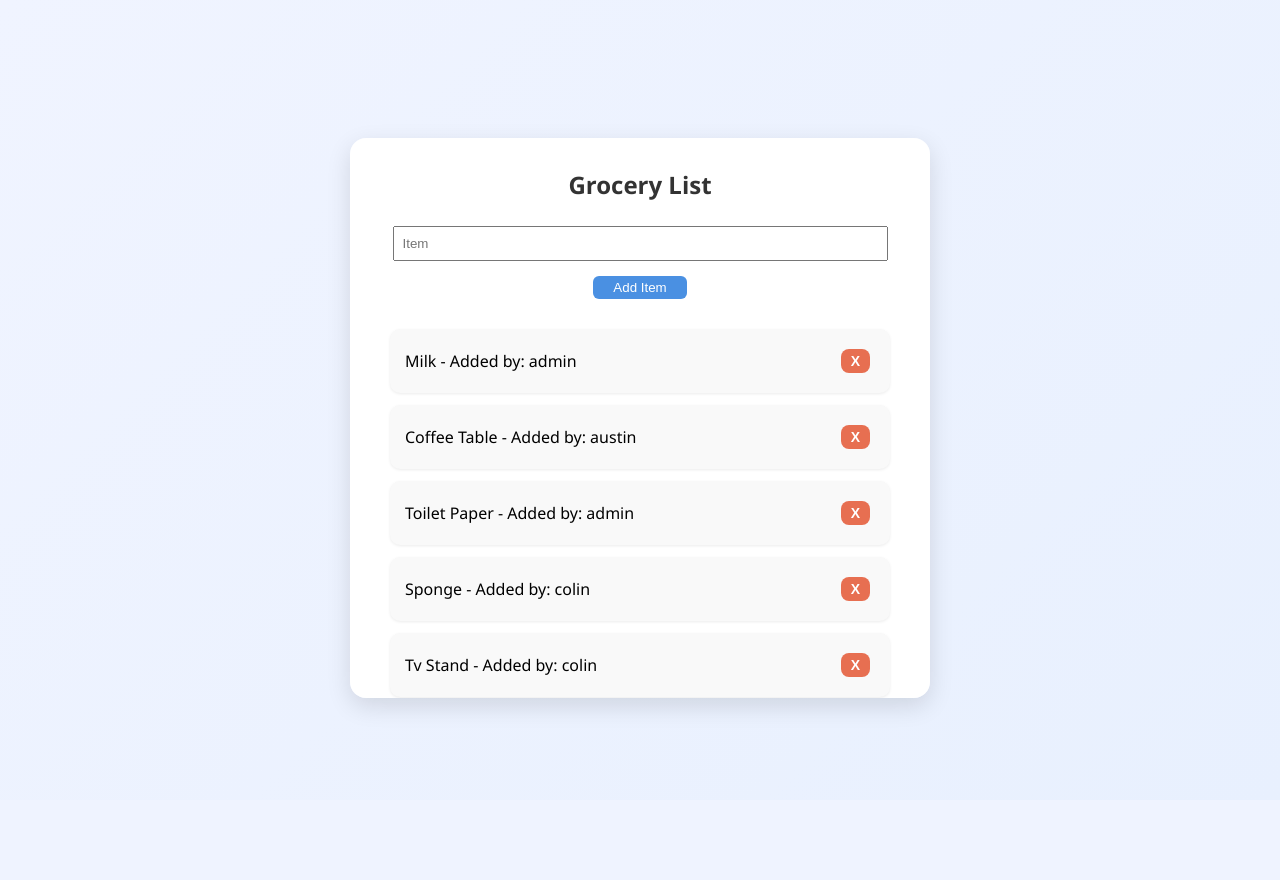
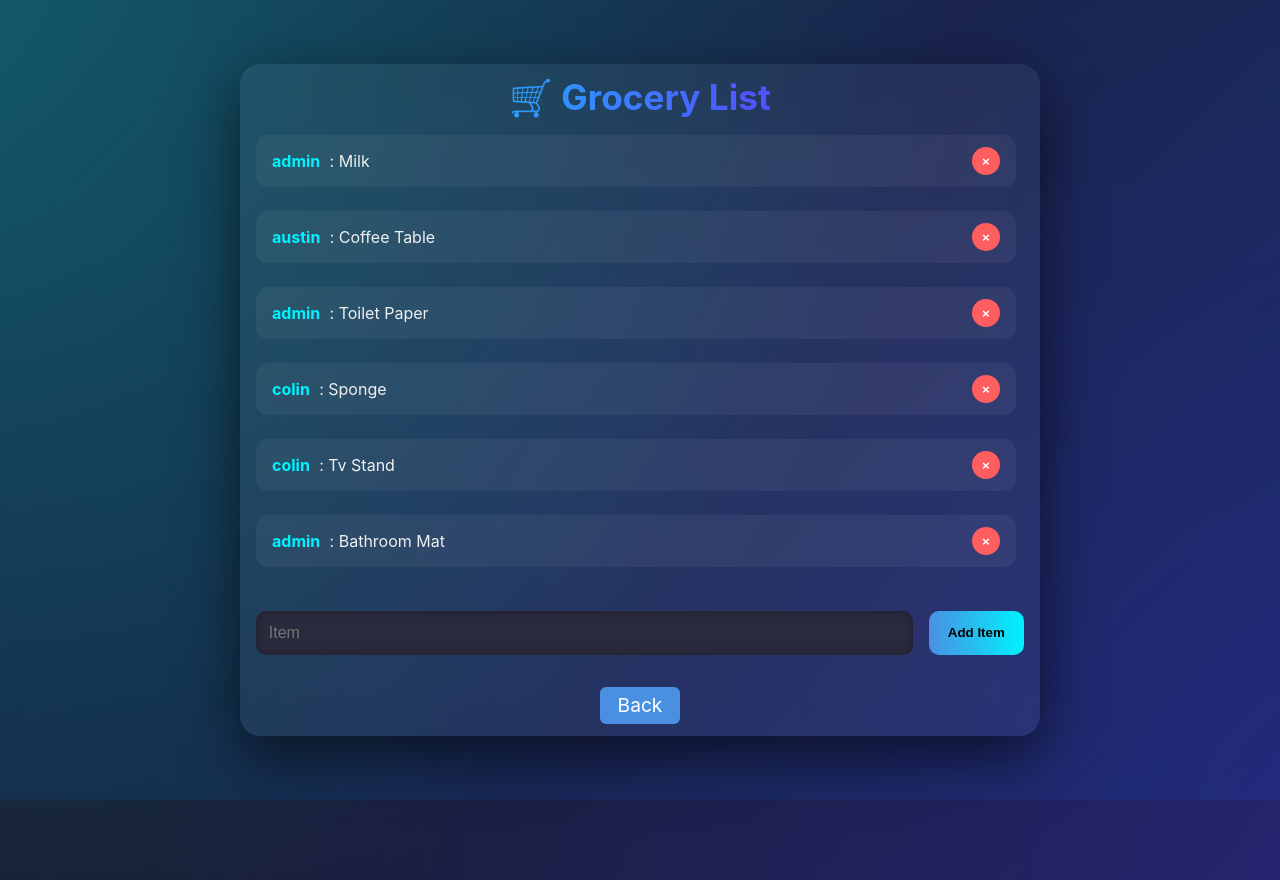
Before and after one commit to colincano20/TestServerFlask, a Flask app: page /grocery in a window 1280 px wide; the page is wider, and only the part inside the window is pictured. Before the commit the page ends 715 px from the top of that part, so only its background shows below. Run offline with Flask 3, Linux system fonts and the light colour scheme; a user stored in the database is signed in; data comes from the database, SQL or seed files in the repository; both versions use the stored data as it was after the commit.

Commit message:
Grocery css update

```diff
--- /dev/null
+++ b/static/grocery.css
@@ -0,0 +1,199 @@
+/* Reset and base */
+* {
+  margin: 0;
+  padding: 0;
+  box-sizing: border-box;
+}
+
+body {
+  font-family: 'Inter', sans-serif;
+  background: linear-gradient(135deg, #1a1a2e, #0f3460);
+  color: #fff;
+  height: 100vh;
+  display: flex;
+  justify-content: center;
+  align-items: center;
+  overflow: hidden;
+  position: relative;
+}
+
+.background-glow {
+  position: absolute;
+  width: 120%;
+  height: 120%;
+  background: radial-gradient(circle at top left, #00f2fe55, transparent 60%),
+              radial-gradient(circle at bottom right, #7a00ff33, transparent 70%);
+  z-index: 0;
+}
+.board-wrapper {
+  position: relative;
+  z-index: 10;
+  width: 95%;
+  max-width: 800px;
+  background: rgba(255, 255, 255, 0.05);
+  backdrop-filter: blur(16px);
+  border-radius: 20px;
+  box-shadow: 0 20px 60px rgba(0, 0, 0, 0.6);
+  padding: 0.75rem 1rem;
+  justify-content: space-between;
+  display: flex;
+  flex-direction: column;
+  gap: 1rem;
+  max-height: 90vh;
+  overflow: hidden;
+}
+
+.board-header {
+  text-align: center;
+}
+
+.board-header h1 {
+  font-size: 2.2rem;
+  background: linear-gradient(to right, #00f2fe, #7a00ff);
+  -webkit-background-clip: text;
+  background-clip: text;
+  -webkit-text-fill-color: transparent;
+}
+.grocery-entry {
+      display: flex;
+      justify-content: space-between;
+      align-items: center;
+      background: rgba(255, 255, 255, 0.05);
+      padding: 0.75rem 1rem;
+      border-radius: 12px;
+      margin-bottom: 0.75rem;
+    }
+
+    .grocery-entry:hover {
+      background: rgba(255, 255, 255, 0.1);
+    }
+
+    .grocery-user {
+      color: #00f2fe;
+      font-weight: bold;
+      margin-right: 0.3rem;
+    }
+
+    .grocery-text {
+      color: #f0f0f0;
+    }
+
+    .delete-btn {
+      background: #ff5e5e;
+      border: none;
+      color: white;
+      border-radius: 50%;
+      width: 28px;
+      height: 28px;
+      font-weight: bold;
+      cursor: pointer;
+      transition: background 0.2s ease;
+    }
+
+    .delete-btn:hover {
+      background: #ff2e2e;
+    }
+
+    .grocery-form {
+      display: flex;
+      gap: 1rem;
+      margin-top: 1rem;
+    }
+
+    .grocery-form input[type="text"] {
+      flex: 1;
+      background: #2a2a3d;
+      color: white;
+      padding: 0.8rem;
+      border: none;
+      border-radius: 10px;
+    }
+
+    .grocery-form button {
+      background: linear-gradient(to right, #4a90e2, #00f2fe);
+      color: black;
+      font-weight: bold;
+      padding: 0.8rem 1.2rem;
+      border: none;
+      border-radius: 10px;
+      cursor: pointer;
+    }
+
+    .grocery-form button:hover {
+      background: linear-gradient(to right, #00f2fe, #4a90e2);
+    }
+.message-feed {
+  flex: 1;
+  overflow-y: auto;
+  display: flex;
+  flex-direction: column;
+  gap: 0.75rem;
+  padding-right: 0.5rem;
+  scroll-behavior: smooth;
+}
+/* Scrollbar for WebKit-based browsers */
+.message-feed::-webkit-scrollbar {
+  width: 8px;
+}
+
+.message-feed::-webkit-scrollbar-track {
+  background: transparent;
+  border-radius: 10px;
+}
+
+.message-feed::-webkit-scrollbar-thumb {
+  background: rgb(255, 255, 255);
+  border-radius: 10px;
+  transition: background 0.3s;
+}
+
+.message-feed::-webkit-scrollbar-thumb:hover {
+  background: rgba(255, 255, 255, 0.4);
+}
+
+
+
+textarea,input,select {
+  flex: 1;
+  background: #2a2a3d;
+  border: none;
+  border-radius: 12px;
+  padding: 1rem;
+  color: #fff;
+  font-size: 1rem;
+  resize: none;
+  box-shadow: inset 0 0 10px #00000044;
+  transition: box-shadow 0.2s;
+}
+
+textarea:focus {
+  outline: none;
+  box-shadow: 0 0 0 2px #00f2fe66;
+}
+
+
+
+
+.footer-nav {
+  text-align: center;
+  margin-top: 1rem;
+}
+
+.footer-nav a {
+
+
+
+  display: inline-block;
+  background-color: #4A90E2;
+  color: white;
+  font-size: 1.2rem;
+  padding: 0.41rem 1.1rem;
+  border-radius: 6px;
+  text-decoration: none;
+  transition: background-color 0.3s ease;
+
+}
+
+.footer-nav a:hover {
+  color: white;
+}
--- a/templates/grocery.html
+++ b/templates/grocery.html
@@ -1,51 +1,49 @@
 <!DOCTYPE html>
-<html>
+<html lang="en">
 <head>
-    <title>Grocery List</title>
-    <link rel="stylesheet" href="/static/style.css">
-    <style>
-        .box-grocery {
-   background: white;
-    padding: 30px 40px;
-    border-radius: 16px;
-    box-shadow: 0 8px 24px rgba(0, 0, 0, 0.12);
-    width: 95%;
-    max-width: 500px;
-    margin-top: 40px;  /* Instead of huge margin-top: 17% */
-    text-align: center;
-}
-    </style>
+  <meta charset="UTF-8" />
+  <title>Grocery List</title>
+  <link rel="stylesheet" href="{{ url_for('static', filename='grocery.css') }}">
+  <style>
+
+
+
+  </style>
 </head>
 <body>
-<div class = "box-grocery">
-    <h2>Grocery List</h2>
+  <div class="background-glow"></div>
+  <div class="board-wrapper">
+    <header class="board-header">
+      <h1>🛒 Grocery List</h1>
+    </header>
+
+    <section class="message-feed" id="message-feed">
+      {% for item in items %}
+        <div class="grocery-entry">
+          <div>
+            <span class="grocery-user">{{ item[2] }}</span>
+            <span class="grocery-text">: {{ item[1] }}</span>
+          </div>
+          {% if session['role'] != 'viewer' %}
+          <form method="POST" action="/delete-item">
+            <input type="hidden" name="item_id" value="{{ item[0] }}">
+            <button type="submit" class="delete-btn">×</button>
+          </form>
+          {% endif %}
+        </div>
+      {% endfor %}
+    </section>
+
     {% if can_add %}
-    <form method="POST" action="/grocery">
-            <input type="text" name="item" placeholder="Item">
-            <button type="submit">Add Item</button>
+    <form method="POST" action="/grocery" class="grocery-form">
+      <input type="text" name="item" placeholder="Item" required>
+      <button type="submit">Add Item</button>
     </form>
     {% endif %}
 
-
-    <ul style="margin-top: 20px;">
-    {% for item in items %}
-        <li class="grocery-item">
-            {{ item[1] }} - Added by: {{ item[2] }}
-            {% if session['role'] != 'viewer'%}
-            <form method="POST" action="/delete-item" style="display:inline;">
-                <input type="hidden" name="item_id" value="{{ item[0] }}">
-                <button type="submit" class="delete-btn">X</button>
-            </form>
-            {% endif %}
-        </li>
-    {% endfor %}
-</ul>
-
-    <a class="button" href="/dashboard">Back</a>
-</div>
-<script>
-
-
-</script>
+    <footer class="footer-nav">
+      <a href="/dashboard">Back</a>
+    </footer>
+  </div>
 </body>
 </html>
```
Also changed, not shown: database.db.
